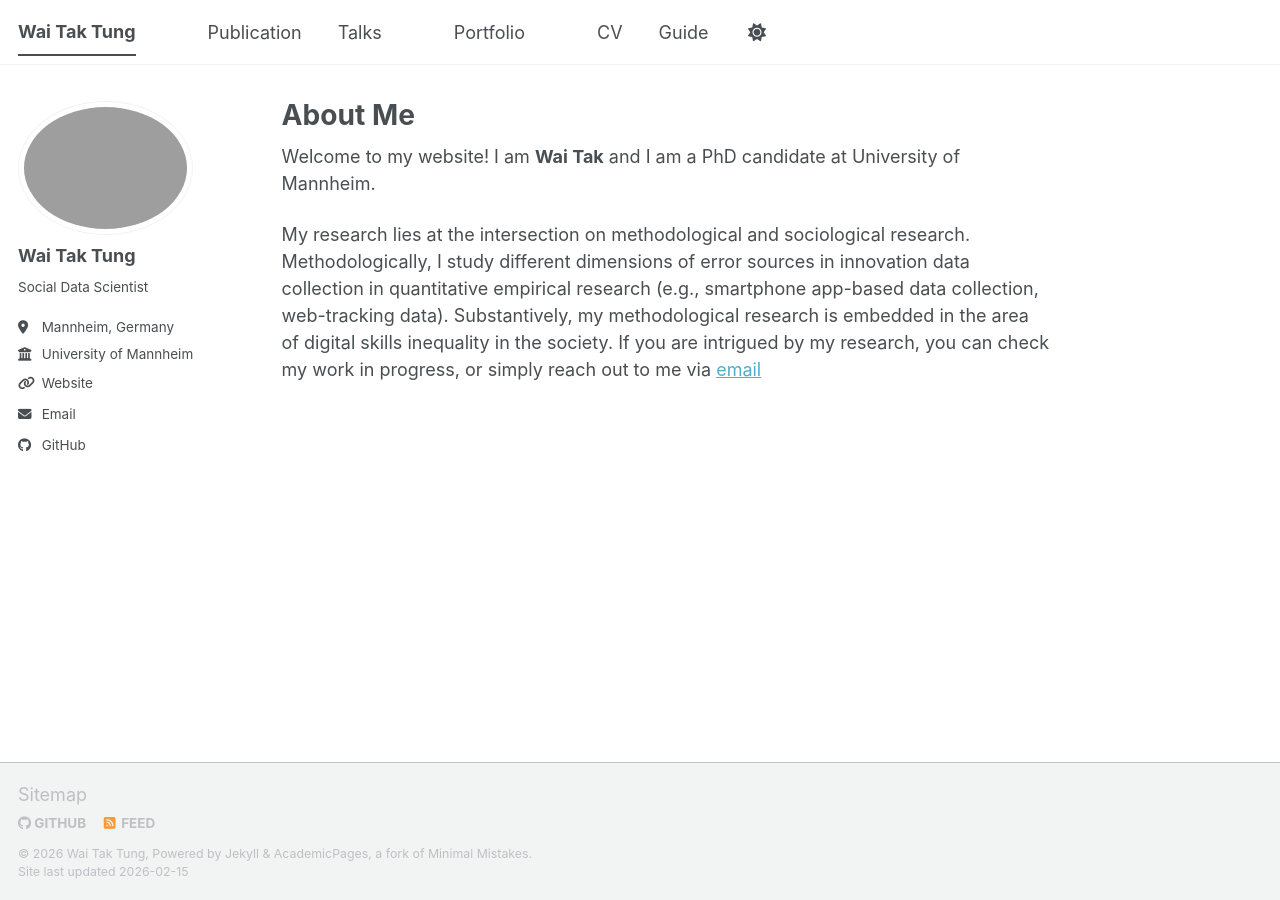
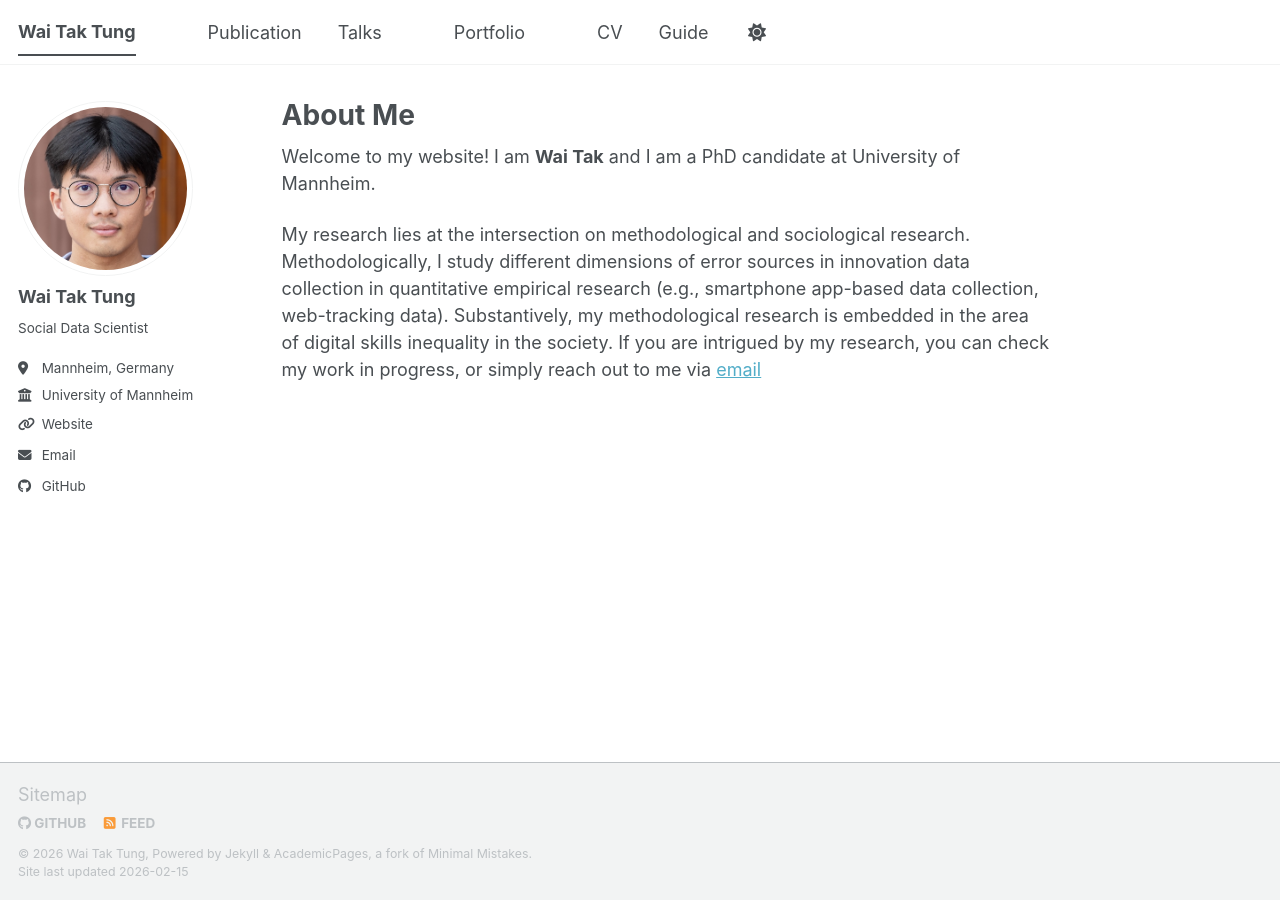
Before and after one commit to wttung/wttung.github.io, a Jekyll site: the page built from _pages/about.md, in a window 1280 px wide. Built offline with Jekyll 4.4.1, drawn with Linux system fonts in a browser that asks for light colours; a script bundle is joined from its source files by our own code; library files that are not in the unit come from our copies.

Commit message:
Update _config.yml

```diff
--- a/_config.yml
+++ b/_config.yml
@@ -23,7 +23,7 @@ repository               : "wttung/wttung.github.io"
 #               Additional customization can be done by editing /_includes/author-profile.html
 author:
   # Biographic information
-  avatar           : "profile_photo.jpg"
+  avatar           : "profile_photo.jpeg"
   name             : "Wai Tak Tung"
   pronouns         : # example: "he/him"
   bio              : "Social Data Scientist"
```
